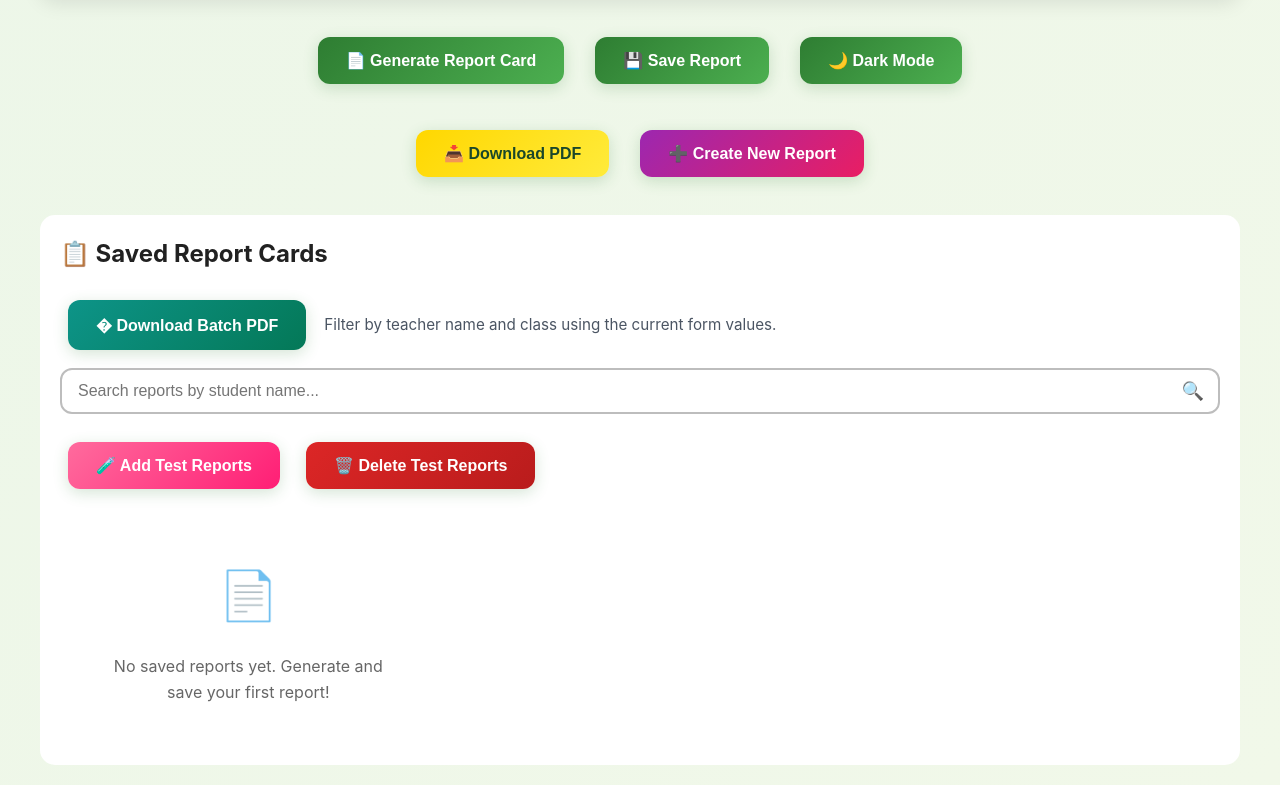
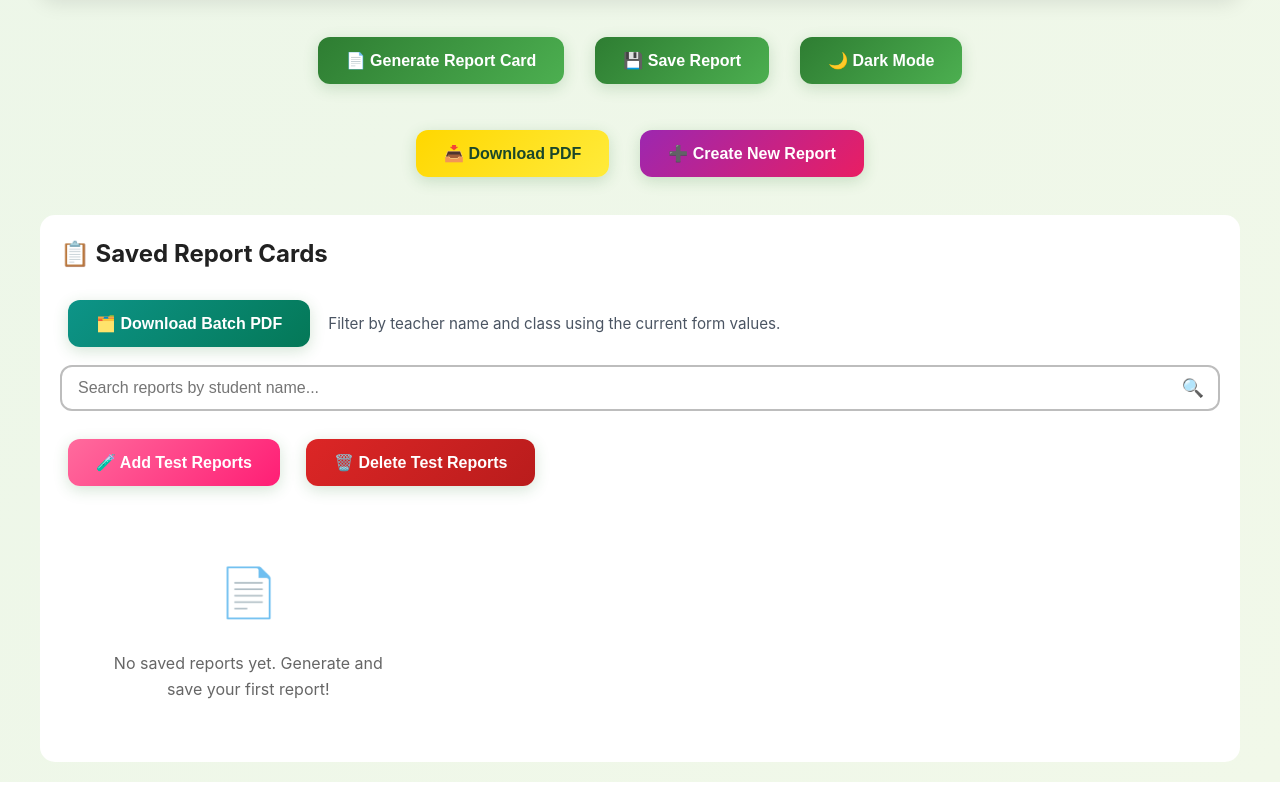
Before and after one commit to princewillie004-lang/high-grade-report, a plain HTML site: page index.html in a window 1280 px wide. Shown: the part 2500-3285 px from the top of the page. Drawn offline with nearby package versions, Linux system fonts and the light colour scheme; a script that the page names is missing.

Commit message:
docs(phase-0): add CHANGELOG, SECURITY, CODE_OF_CONDUCT, LICENSE; fix batch-PDF glyph

```diff
--- a/index.html
+++ b/index.html
@@ -1547,7 +1547,7 @@
         <div class="saved-reports" id="savedReportsSection">
             <h2>📋 Saved Report Cards</h2>
             <div style="margin: 10px 0; display: flex; align-items: center; gap: 10px; flex-wrap: wrap;">
-                <button onclick="downloadBatchPDFs()" class="btn-modern" style="background: linear-gradient(135deg, #0d9488 0%, #047857 100%); color: white;">� Download Batch PDF</button>
+               <button onclick="downloadBatchPDFs()" class="btn-modern" style="background: linear-gradient(135deg, #0d9488 0%, #047857 100%); color: white;">🗂️ Download Batch PDF</button>
                 <span style="font-size: 0.95rem; color: #4b5563;">Filter by teacher name and class using the current form values.</span>
             </div>
             <div class="search-container">
```
Also changed, not shown: 5 other files.
